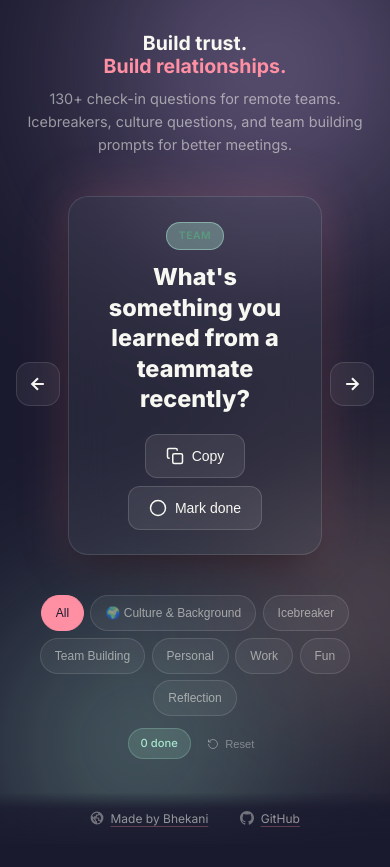
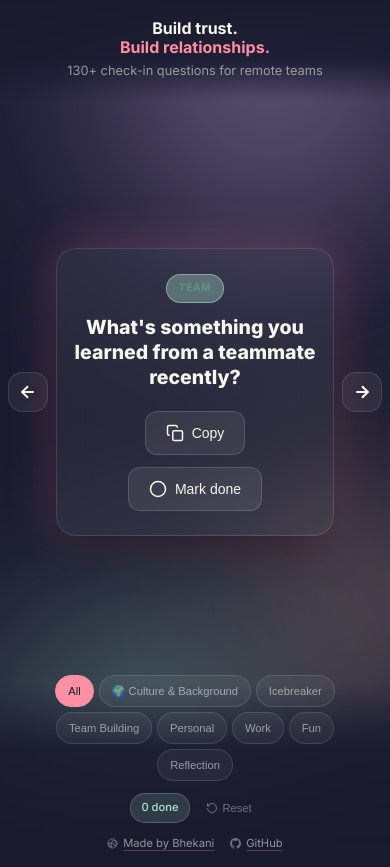
Before and after one commit to bhekanik/team-checkin, a website: page index.html in a window 390 px wide. After the commit the page ends 844 px from the top, so only its background shows below. Drawn offline with Linux system fonts and the light colour scheme.

Commit message:
Restructure layout with fixed header and footer, scrollable middle content

```diff
--- a/index.html
+++ b/index.html
@@ -84,19 +84,21 @@
         <div class="gradient-blob blob-3"></div>
     </div>
 
-    <main class="container">
-        <header class="header" aria-hidden="true"></header>
-
+    <!-- Fixed Header -->
+    <header class="top-section">
         <section class="hero">
             <h1 class="title">
                 <span class="line">Build trust.</span>
                 <span class="line accent">Build relationships.</span>
             </h1>
             <p class="subtitle">
-                130+ check-in questions for remote teams. Icebreakers, culture questions, and team building prompts for better meetings.
+                130+ check-in questions for remote teams
             </p>
         </section>
+    </header>
 
+    <!-- Scrollable Middle Content -->
+    <main class="middle-content">
         <div class="card-with-nav" aria-label="Question card with navigation">
             <button class="nav-btn nav-btn--side prev" id="prevBtn" aria-label="Previous question">
                 <svg viewBox="0 0 24 24" fill="none" stroke="currentColor" stroke-width="2.5" aria-hidden="true">
@@ -146,9 +148,10 @@
                 </svg>
             </button>
         </div>
+    </main>
 
-
-
+    <!-- Fixed Bottom Section -->
+    <footer class="bottom-section">
         <nav class="categories" aria-label="Question categories">
             <button class="category-pill active" data-category="all">All</button>
             <button class="category-pill" data-category="culture">🌍 Culture & Background</button>
@@ -160,7 +163,7 @@
             <button class="category-pill" data-category="reflection">Reflection</button>
         </nav>
 
-        <div class="progress-section">
+        <div class="bottom-actions">
             <div class="progress-indicator" id="progressIndicator" aria-live="polite">
                 <span class="progress-count" id="progressCount">0 done</span>
             </div>
@@ -173,7 +176,6 @@
             </button>
         </div>
 
-        <footer class="footer">
         <div class="footer-links">
             <a href="https://bhekani.com" target="_blank" rel="noopener noreferrer" class="footer-link" aria-label="Visit Bhekani Khumalo's personal website">
                 <svg viewBox="0 0 24 24" fill="none" stroke="currentColor" stroke-width="2" aria-hidden="true">
@@ -189,7 +191,6 @@
             </a>
         </div>
     </footer>
-    </main>
 
     <div class="toast" id="toast" role="status" aria-live="polite"></div>
 
--- a/styles.css
+++ b/styles.css
@@ -20,6 +20,8 @@
     --color-lemon: #fdffb6;
     --shadow-soft: 0 20px 40px -12px rgba(0, 0, 0, 0.5);
     --shadow-glow: 0 0 50px rgba(255, 143, 163, 0.25);
+    --top-height: 120px;
+    --bottom-height: 140px;
 }
 
 html {
@@ -38,6 +40,7 @@ body {
     width: 100vw;
     overflow: hidden;
     line-height: 1.6;
+    position: relative;
 }
 
 /* Animated Background */
@@ -94,55 +97,31 @@ body {
     75% { transform: translate(20px, 30px) rotate(3deg) scale(1.02); }
 }
 
-/* Container */
-.container {
-    max-width: 900px;
-    margin: 0 auto;
-    padding: 1rem 2rem 5rem;
-    height: 100vh;
-    max-height: 100vh;
-    display: flex;
-    flex-direction: column;
-    justify-content: center;
-    position: relative;
-    z-index: 1;
-    overflow: hidden;
-}
-
-/* Header */
-.header {
-    display: none;
-}
-
-.logo {
+/* Fixed Top Section */
+.top-section {
+    position: fixed;
+    top: 0;
+    left: 0;
+    right: 0;
+    height: var(--top-height);
     display: flex;
     align-items: center;
-    gap: 0.75rem;
-    font-weight: 700;
-    font-size: 1.25rem;
-    color: var(--color-text);
-    justify-self: center;
-    text-decoration: none;
-}
-
-.logo svg {
-    width: 28px;
-    height: 28px;
-    color: var(--color-terracotta);
+    justify-content: center;
+    z-index: 10;
+    background: linear-gradient(to bottom, rgba(26, 26, 46, 0.98) 0%, rgba(26, 26, 46, 0.9) 60%, transparent 100%);
+    padding: 1rem;
 }
 
 /* Hero */
 .hero {
     text-align: center;
-    margin-bottom: 1.25rem;
-    flex-shrink: 0;
 }
 
 .title {
-    font-size: clamp(1.25rem, 3vw, 1.75rem);
+    font-size: clamp(1.1rem, 3vw, 1.5rem);
     font-weight: 700;
     line-height: 1.2;
-    margin-bottom: 0.5rem;
+    margin-bottom: 0.25rem;
 }
 
 .title .line {
@@ -154,10 +133,23 @@ body {
 }
 
 .subtitle {
-    font-size: 1rem;
+    font-size: 0.85rem;
     color: var(--color-text-muted);
-    max-width: 500px;
-    margin: 0 auto;
+}
+
+/* Scrollable Middle Content */
+.middle-content {
+    position: fixed;
+    top: var(--top-height);
+    bottom: var(--bottom-height);
+    left: 0;
+    right: 0;
+    display: flex;
+    align-items: center;
+    justify-content: center;
+    padding: 1rem;
+    overflow-y: auto;
+    overflow-x: hidden;
 }
 
 /* Card with Navigation */
@@ -166,8 +158,8 @@ body {
     align-items: center;
     justify-content: center;
     gap: 1rem;
-    margin: 2rem 0;
-    flex-shrink: 0;
+    width: 100%;
+    max-width: 900px;
 }
 
 /* Question Card */
@@ -181,7 +173,7 @@ body {
     backdrop-filter: blur(20px);
     border: 1px solid var(--color-card-border);
     border-radius: 24px;
-    padding: 2rem 2rem;
+    padding: 2rem;
     text-align: center;
     box-shadow: var(--shadow-soft), var(--shadow-glow);
     transition: transform 0.3s ease, box-shadow 0.3s ease, border-color 0.3s ease;
@@ -244,7 +236,7 @@ body {
     margin-bottom: 1rem;
 }
 
-.category-badge.culture { background: rgba(212, 181, 240, 0.25); border-color: rgba(212, 181, 240, 0.4); color: #9b7cb8; }
+.category-badge.culture { background: rgba(212, 181, 240, 0.25); border-color: rgba(212, 181, 240, 0.4); color: #c9a07c; }
 .category-badge.icebreaker { background: rgba(255, 143, 163, 0.25); border-color: rgba(255, 143, 163, 0.4); color: #d67a8b; }
 .category-badge.team { background: rgba(168, 230, 207, 0.35); border-color: rgba(168, 230, 207, 0.5); color: #5a9b7e; }
 .category-badge.personal { background: rgba(255, 211, 182, 0.35); border-color: rgba(255, 211, 182, 0.5); color: #c9916e; }
@@ -253,11 +245,11 @@ body {
 .category-badge.reflection { background: rgba(212, 181, 240, 0.2); border-color: rgba(212, 181, 240, 0.35); color: #8b74a3; }
 
 .question {
-    font-size: clamp(1.75rem, 5vw, 2.75rem);
+    font-size: clamp(1.5rem, 4vw, 2.25rem);
     font-weight: 800;
     line-height: 1.25;
     margin-bottom: 1.5rem;
-    min-height: 100px;
+    min-height: 80px;
     display: flex;
     align-items: center;
     justify-content: center;
@@ -322,19 +314,6 @@ body {
 
 .btn-copy:active, .btn-done:active {
     transform: translateY(0) scale(0.98);
-}
-
-/* Improve touch targets on mobile */
-@media (hover: none) and (pointer: coarse) {
-    .btn-copy:hover, .btn-done:hover,
-    .nav-btn:hover, .category-pill:hover {
-        transform: none;
-    }
-
-    .btn-copy:active, .btn-done:active,
-    .nav-btn:active, .category-pill:active {
-        transform: scale(0.96);
-    }
 }
 
 /* Copy button specific */
@@ -403,11 +382,6 @@ body {
     width: 48px;
     height: 48px;
     flex-shrink: 0;
-}
-
-.nav-btn {
-    width: 50px;
-    height: 50px;
     display: flex;
     align-items: center;
     justify-content: center;
@@ -420,46 +394,36 @@ body {
     transition: all 0.2s ease;
 }
 
-.nav-btn:hover {
-    background: rgba(255, 143, 163, 0.2);
-    border-color: rgba(255, 143, 163, 0.35);
+.nav-btn--side:hover {
+    background: rgba(255, 143, 163, 0.1);
+    border-color: rgba(255, 143, 163, 0.25);
     transform: scale(1.05);
 }
 
-.nav-btn:active {
+.nav-btn--side:active {
     transform: scale(0.95);
 }
 
-.nav-btn svg {
+.nav-btn--side svg {
     width: 24px;
     height: 24px;
 }
 
-.instructions {
+/* Fixed Bottom Section */
+.bottom-section {
+    position: fixed;
+    bottom: 0;
+    left: 0;
+    right: 0;
+    height: var(--bottom-height);
     display: flex;
+    flex-direction: column;
     align-items: center;
     justify-content: center;
     gap: 0.75rem;
-    color: var(--color-text-muted);
-    font-size: 0.875rem;
-    margin-bottom: 0.75rem;
-    flex-shrink: 0;
-}
-
-.key {
-    display: inline-flex;
-    align-items: center;
-    justify-content: center;
-    min-width: 28px;
-    height: 28px;
-    padding: 0 0.5rem;
-    background: rgba(255, 255, 255, 0.1);
-    border: 1px solid rgba(255, 255, 255, 0.15);
-    border-radius: 6px;
-    font-size: 0.75rem;
-    font-weight: 600;
-    font-family: monospace;
-    color: var(--color-text);
+    z-index: 10;
+    background: linear-gradient(to top, rgba(26, 26, 46, 0.98) 0%, rgba(26, 26, 46, 0.9) 60%, transparent 100%);
+    padding: 0.75rem 1rem;
 }
 
 /* Categories */
@@ -467,9 +431,8 @@ body {
     display: flex;
     flex-wrap: wrap;
     justify-content: center;
-    gap: 0.5rem;
-    margin-bottom: 0.75rem;
-    flex-shrink: 0;
+    gap: 0.4rem;
+    max-width: 100%;
 }
 
 .category-pill {
@@ -478,15 +441,16 @@ body {
     border: 1px solid rgba(255, 255, 255, 0.12);
     border-radius: 100px;
     color: var(--color-text-muted);
-    font-size: 0.8rem;
+    font-size: 0.75rem;
     font-weight: 500;
     cursor: pointer;
     transition: all 0.2s ease;
+    white-space: nowrap;
 }
 
 .category-pill:hover {
-    background: rgba(255, 143, 163, 0.15);
-    border-color: rgba(255, 143, 163, 0.3);
+    background: rgba(255, 143, 163, 0.1);
+    border-color: rgba(255, 143, 163, 0.2);
     color: var(--color-text);
 }
 
@@ -496,66 +460,31 @@ body {
     color: #1a1a2e;
 }
 
-/* Footer - Fixed at bottom */
-.footer {
-    position: fixed;
-    bottom: 0;
-    left: 0;
-    right: 0;
+/* Bottom Actions */
+.bottom-actions {
     display: flex;
-    flex-direction: column;
     align-items: center;
     gap: 0.5rem;
-    text-align: center;
-    padding: 0.75rem 1rem;
-    color: var(--color-text-muted);
-    font-size: 0.8rem;
-    background: linear-gradient(to top, rgba(26, 26, 46, 0.95) 0%, rgba(26, 26, 46, 0.8) 70%, transparent 100%);
-    backdrop-filter: blur(8px);
-    z-index: 10;
 }
 
-.footer-links {
+.progress-indicator {
     display: flex;
-    gap: 1.5rem;
     align-items: center;
-    flex-wrap: wrap;
-    justify-content: center;
-}
-
-.footer-link {
-    display: inline-flex;
-    align-items: center;
-    gap: 0.4rem;
-    padding: 0;
-    background: none;
-    border: none;
-    color: var(--color-text-muted);
-    font-size: 0.8rem;
-    font-weight: 400;
-    text-decoration: underline;
-    text-decoration-color: rgba(255, 143, 163, 0.3);
-    text-underline-offset: 3px;
-    cursor: pointer;
-    transition: all 0.2s ease;
-}
-
-.footer-link:hover {
-    color: var(--color-accent);
-    text-decoration-color: var(--color-accent);
-}
-
-.footer-link svg {
-    width: 14px;
-    height: 14px;
-    opacity: 0.7;
+    gap: 0.5rem;
+    padding: 0.35rem 0.75rem;
+    background: rgba(168, 230, 207, 0.15);
+    border: 1px solid rgba(168, 230, 207, 0.25);
+    border-radius: 100px;
+    font-size: 0.75rem;
+    font-weight: 500;
+    color: #a8e6cf;
 }
 
 .btn-reset {
     display: flex;
     align-items: center;
-    gap: 0.4rem;
-    padding: 0.4rem 0.75rem;
+    gap: 0.3rem;
+    padding: 0.35rem 0.5rem;
     background: transparent;
     border: none;
     color: var(--color-text-muted);
@@ -576,41 +505,55 @@ body {
     height: 12px;
 }
 
-/* Progress section - in main content area */
-.progress-section {
+/* Footer Links */
+.footer-links {
     display: flex;
+    gap: 1.25rem;
     align-items: center;
     justify-content: center;
-    gap: 0.75rem;
-    margin-bottom: 1rem;
-    flex-shrink: 0;
 }
 
-.progress-indicator {
-    display: flex;
+.footer-link {
+    display: inline-flex;
     align-items: center;
-    gap: 0.5rem;
-    padding: 0.4rem 0.875rem;
-    background: rgba(168, 230, 207, 0.15);
-    border: 1px solid rgba(168, 230, 207, 0.25);
-    border-radius: 100px;
+    gap: 0.3rem;
+    padding: 0;
+    background: none;
+    border: none;
+    color: var(--color-text-muted);
     font-size: 0.75rem;
-    font-weight: 500;
-    color: #a8e6cf;
+    font-weight: 400;
+    text-decoration: underline;
+    text-decoration-color: rgba(255, 143, 163, 0.3);
+    text-underline-offset: 3px;
+    cursor: pointer;
+    transition: all 0.2s ease;
+}
+
+.footer-link:hover {
+    color: var(--color-accent);
+    text-decoration-color: var(--color-accent);
+}
+
+.footer-link svg {
+    width: 12px;
+    height: 12px;
+    opacity: 0.7;
 }
 
 /* Toast */
 .toast {
     position: fixed;
-    bottom: 2rem;
+    bottom: calc(var(--bottom-height) + 1rem);
     left: 50%;
     transform: translateX(-50%) translateY(100px);
-    padding: 1rem 2rem;
+    padding: 0.875rem 1.5rem;
     background: rgba(168, 230, 207, 0.9);
     backdrop-filter: blur(10px);
     border-radius: 12px;
     color: #1a1a2e;
     font-weight: 600;
+    font-size: 0.9rem;
     opacity: 0;
     transition: all 0.3s ease;
     z-index: 100;
@@ -652,27 +595,40 @@ body {
     animation: slideInLeft 0.4s ease;
 }
 
+/* Improve touch targets on mobile */
+@media (hover: none) and (pointer: coarse) {
+    .btn-copy:hover, .btn-done:hover,
+    .nav-btn--side:hover, .category-pill:hover {
+        transform: none;
+    }
+
+    .btn-copy:active, .btn-done:active,
+    .nav-btn--side:active, .category-pill:active {
+        transform: scale(0.96);
+    }
+}
+
 /* Mobile - allow scrolling on small screens */
 @media (max-width: 768px) {
-    html, body {
-        overflow: auto;
-        height: auto;
-        min-height: 100vh;
+    :root {
+        --top-height: 100px;
+        --bottom-height: 160px;
     }
 
-    .container {
-        padding: 1rem;
-        height: auto;
-        max-height: none;
-        overflow: visible;
-        justify-content: flex-start;
-        padding-top: 2rem;
-        padding-bottom: 6rem;
+    .title {
+        font-size: clamp(1rem, 4vw, 1.3rem);
+    }
+
+    .subtitle {
+        font-size: 0.8rem;
+    }
+
+    .middle-content {
+        padding: 0.5rem;
     }
 
     .card-with-nav {
         gap: 0.5rem;
-        margin: 1.5rem 0;
     }
 
     .nav-btn--side {
@@ -687,49 +643,8 @@ body {
         height: 20px;
     }
 
-    .footer {
-        padding: 0.5rem 1rem;
-        gap: 0.4rem;
-    }
-
-    .footer-links {
-        gap: 1rem;
-    }
-
-    .header {
-        padding: 0 0 0.5rem;
-    }
-
-    .logo {
-        font-size: 1.1rem;
-    }
-
-    .logo svg {
-        width: 24px;
-        height: 24px;
-    }
-
-    .hero {
-        margin-bottom: 1rem;
-    }
-
-    .title {
-        font-size: clamp(1.1rem, 5vw, 1.5rem);
-        margin-bottom: 0.5rem;
-    }
-
-    .subtitle {
-        font-size: 0.9rem;
-        padding: 0 0.5rem;
-    }
-
-    .question-card {
-        margin-bottom: 1rem;
-        width: 100%;
-    }
-
     .card-inner {
-        padding: 1.5rem 1.25rem;
+        padding: 1.5rem 1rem;
         border-radius: 20px;
     }
 
@@ -740,14 +655,10 @@ body {
     }
 
     .question {
-        font-size: clamp(1.4rem, 6vw, 2rem);
-        min-height: 80px;
+        font-size: clamp(1.2rem, 5vw, 1.6rem);
+        min-height: 60px;
         margin-bottom: 1.25rem;
         line-height: 1.3;
-    }
-
-    .card-actions {
-        gap: 0.5rem;
     }
 
     .btn-copy, .btn-done {
@@ -757,85 +668,57 @@ body {
         min-width: 90px;
     }
 
-    .controls {
-        gap: 0.75rem;
-        margin-bottom: 0.75rem;
-    }
-
-    .nav-btn {
-        width: 44px;
-        height: 44px;
-        min-width: 44px;
-        min-height: 44px;
-    }
-
-    .instructions {
-        font-size: 0.8rem;
-        text-align: center;
-    }
-
     .categories {
-        gap: 0.4rem;
-        margin-bottom: 0.75rem;
+        gap: 0.3rem;
     }
 
     .category-pill {
-        padding: 0.5rem 0.875rem;
-        font-size: 0.75rem;
-        min-height: 36px;
-    }
-
-    .footer {
-        gap: 0.75rem;
-    }
-
-    .footer-links {
-        gap: 0.5rem;
-    }
-
-    .footer-link {
-        padding: 0.5rem 0.75rem;
-        font-size: 0.75rem;
-    }
-
-    .progress-section {
-        gap: 0.5rem;
-        margin-bottom: 0.75rem;
+        padding: 0.4rem 0.75rem;
+        font-size: 0.7rem;
+        min-height: 32px;
     }
 
     .progress-indicator {
         font-size: 0.7rem;
-        padding: 0.35rem 0.75rem;
+        padding: 0.3rem 0.625rem;
     }
 
     .btn-reset {
         font-size: 0.7rem;
-        padding: 0.35rem 0.5rem;
+    }
+
+    .footer-links {
+        gap: 1rem;
+    }
+
+    .footer-link {
+        font-size: 0.7rem;
+    }
+
+    .footer-link svg {
+        width: 11px;
+        height: 11px;
     }
 
     .toast {
-        font-size: 0.875rem;
-        padding: 0.875rem 1.5rem;
-        bottom: 1rem;
-    }
-
-    .header, .hero, .question-card, .controls {
-        flex-shrink: 1;
+        font-size: 0.85rem;
+        padding: 0.75rem 1.25rem;
     }
 }
 
 /* Extra small screens */
 @media (max-width: 380px) {
-    .container {
-        padding: 0.75rem;
+    :root {
+        --top-height: 90px;
+        --bottom-height: 150px;
     }
 
     .card-inner {
-        padding: 1.25rem 1rem;
+        padding: 1.25rem 0.875rem;
     }
 
     .question {
-        font-size: 1rem;
+        font-size: 1.1rem;
     }
 
     .btn-copy, .btn-done {
@@ -845,8 +728,8 @@ body {
     }
 
     .category-pill {
-        padding: 0.4rem 0.75rem;
-        font-size: 0.7rem;
+        padding: 0.35rem 0.625rem;
+        font-size: 0.65rem;
     }
 }
 
```
Lines whose indentation alone changed are shown as unchanged.
